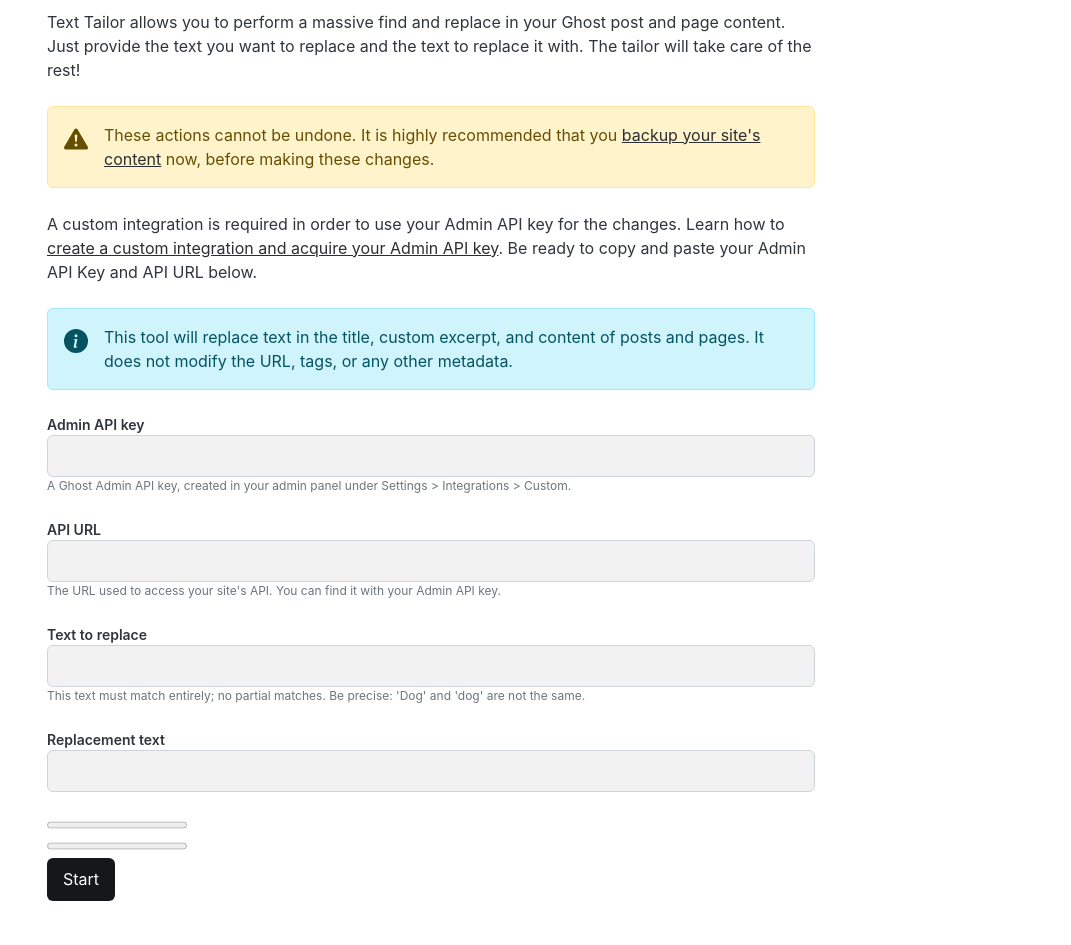
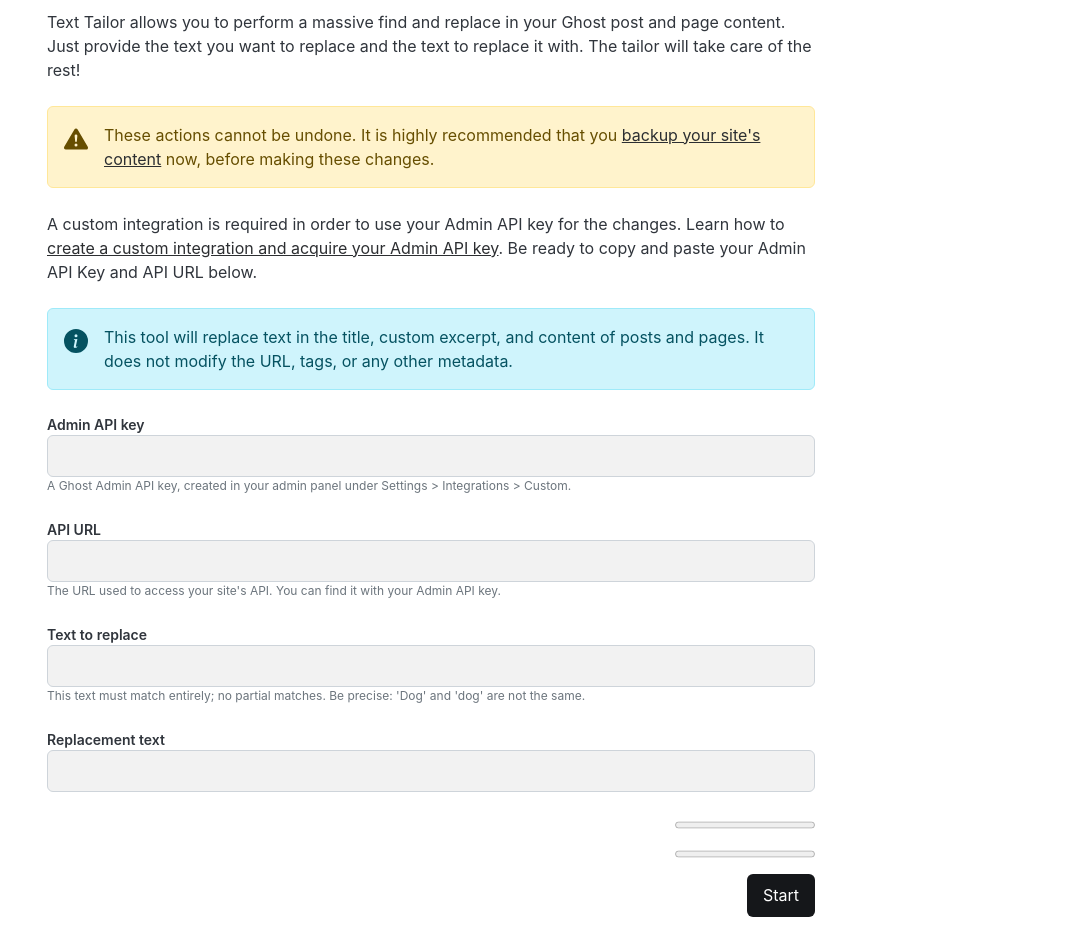
Before and after one commit to ventaur/TextTailor, a website: page frontend/index.html in a window 1280 px wide. Shown: the part 87-1032 px from the top of the page, without its empty margins (209-1280 px from the left). Drawn offline with Linux system fonts and the light colour scheme.

Commit message:
Changed button alignment to right

```diff
--- a/frontend/styles/app.css
+++ b/frontend/styles/app.css
@@ -146,19 +146,6 @@
     outline: none;
 }
 
-button {
-    background-color: var(--color-primary);
-    color: var(--color-button-text);
-    border: none;
-    border-radius: var(--radius-sm);
-    cursor: pointer;
-    padding: var(--spacing-sm) var(--spacing-md);
-    transition: background-color 0.2s ease;
-}
-button:hover {
-    background-color: var(--color-primary-hover);
-}
-
 form .hint {
     color: var(--color-muted);
     font-size: var(--font-size-xs);
@@ -172,6 +159,25 @@
     margin-bottom: var(--spacing-sm);
 }
 
+.button-group {
+    display: flex;
+    flex-direction: column;
+    align-items: flex-end;
+    gap: var(--spacing-xs);
+}
+
+button {
+    background-color: var(--color-primary);
+    color: var(--color-button-text);
+    border: none;
+    border-radius: var(--radius-sm);
+    cursor: pointer;
+    padding: var(--spacing-sm) var(--spacing-md);
+    transition: background-color 0.2s ease;
+}
+button:hover {
+    background-color: var(--color-primary-hover);
+}
 
 /* Miscellaneous */
 header {
```
